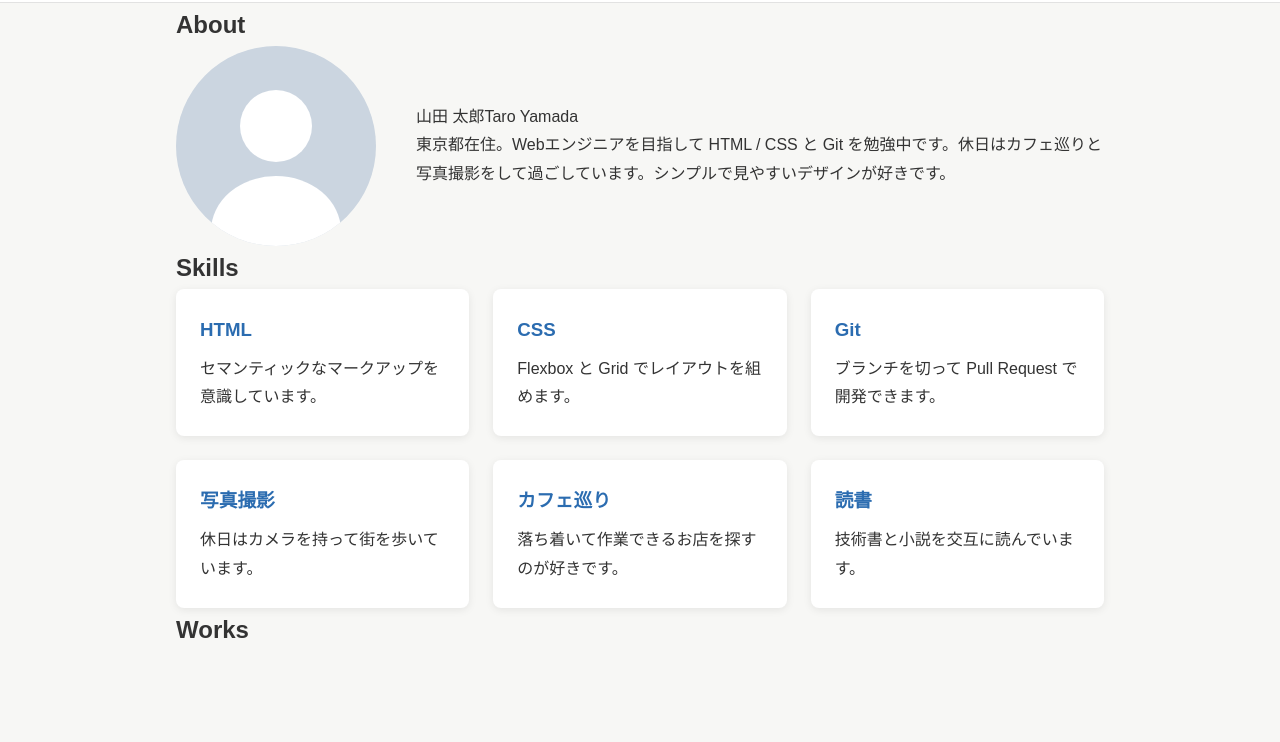
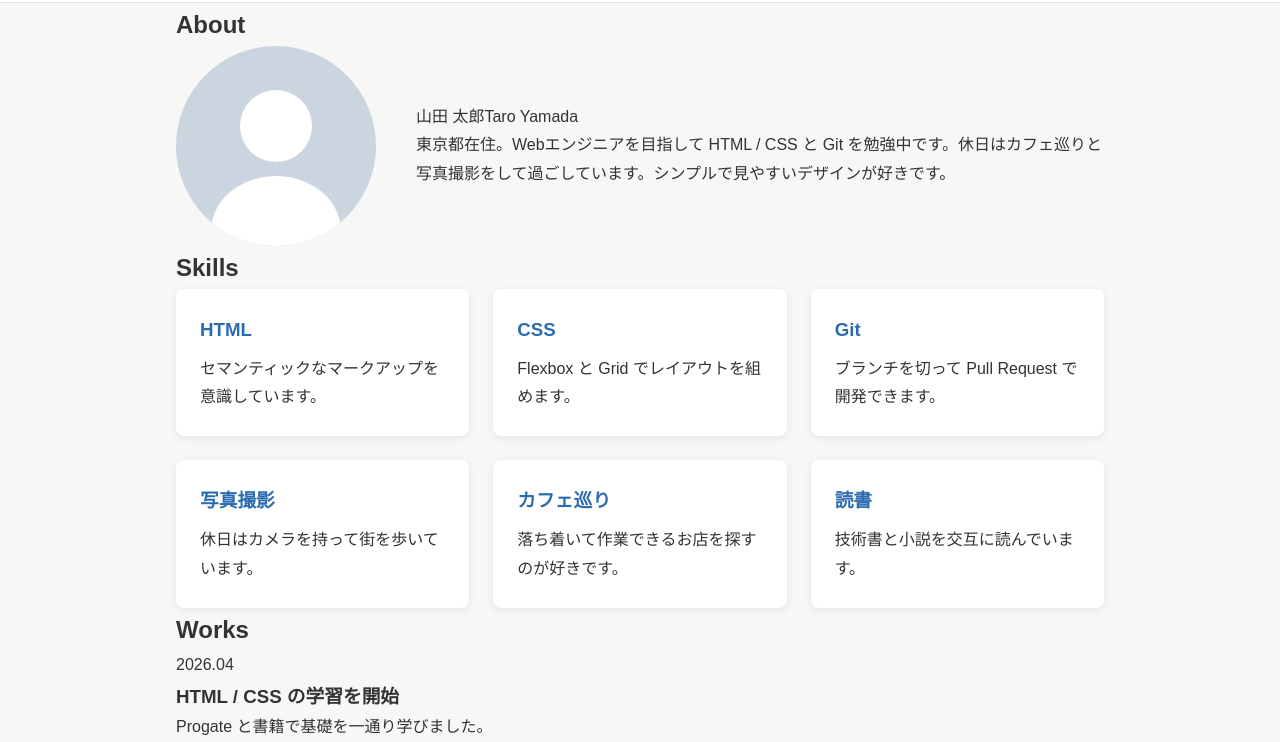
Before and after one commit to ryuv09/sample, a plain HTML site: page index.html in a window 1280 px wide. Shown: the part 70-812 px from the top of the page. Drawn offline with Linux system fonts and the light colour scheme; files that its build step writes are made by us from their sources.

Commit message:
経歴1件目を追加

```diff
--- a/index.html
+++ b/index.html
@@ -63,6 +63,13 @@
         </section>
         <section id="works" class="section">
             <h2 class="section-title">Works</h2>
+            <ul class="works-list">
+                <li class="works-item">
+                    <p class="works-date">2026.04</p>
+                    <h3 class="works-title">HTML / CSS の学習を開始</h3>
+                    <p>Progate と書籍で基礎を一通り学びました。</p>
+                </li>
+            </ul>
         </section>
         <section id="contact" class="section">
         </section>
```
